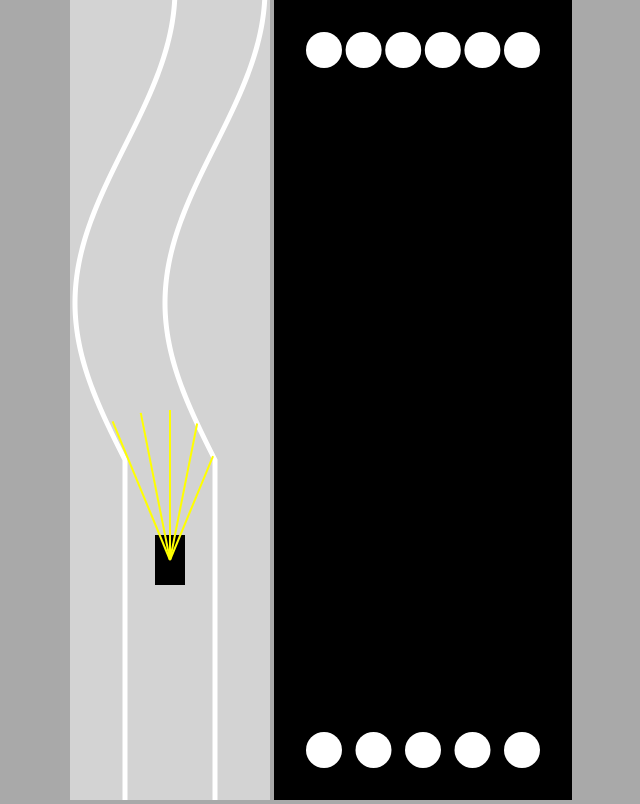
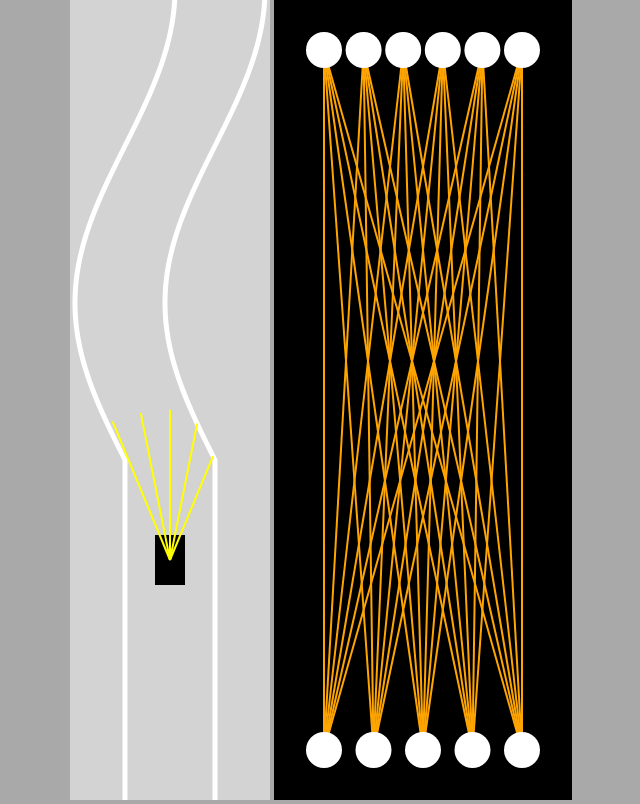
Before and after one commit to RustX2802/Autonomous-Driving-Simulation, a plain HTML site: page index.html in a window 1280 px wide. Shown: the whole page, without its empty margins (319-959 px from the left). Drawn offline with Linux system fonts and the light colour scheme.

Commit message:
visualizer

```diff
--- a/style.css
+++ b/style.css
@@ -6,9 +6,7 @@ body{
 }
 #carCanvas{
     background: lightgray;
-    margin:0;
 }
 #networkCanvas{
     background: black;
-    margin:0;
 }
--- a/visualizer.js
+++ b/visualizer.js
@@ -18,6 +18,23 @@ class Visualizer{
 
         const {inputs,outputs}=level;
         const nodeRadius=18;
+
+        for(let i=0;i<inputs.length;i++){
+            for(let j=0;j<outputs.length;j++){
+                ctx.beginPath();
+                ctx.moveTo(
+                    Visualizer.#getNodeX(inputs,i,left,right),
+                    bottom
+                );
+                ctx.lineTo(
+                    Visualizer.#getNodeX(outputs,j,left,right),
+                    top
+                );
+                ctx.lineWidth=2;
+                ctx.strokeStyle="orange";
+                ctx.stroke();
+            }
+        }
         for(let i=0;i<inputs.length;i++){
             const x=Visualizer.#getNodeX(inputs,i,left,right);
             ctx.beginPath();
```
